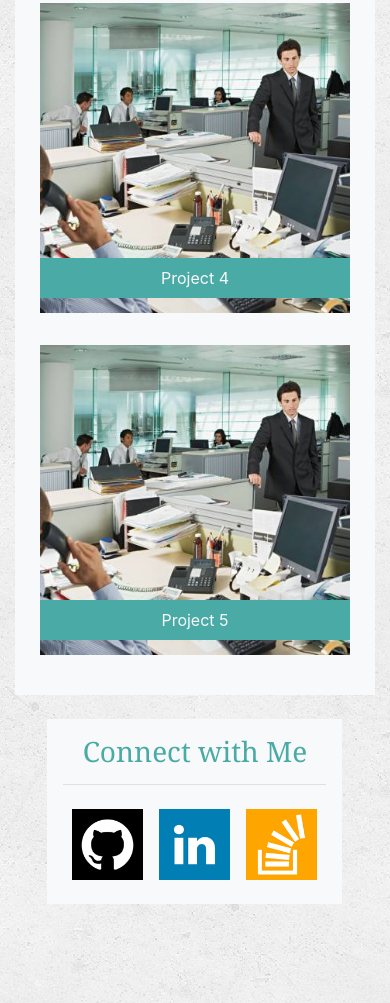
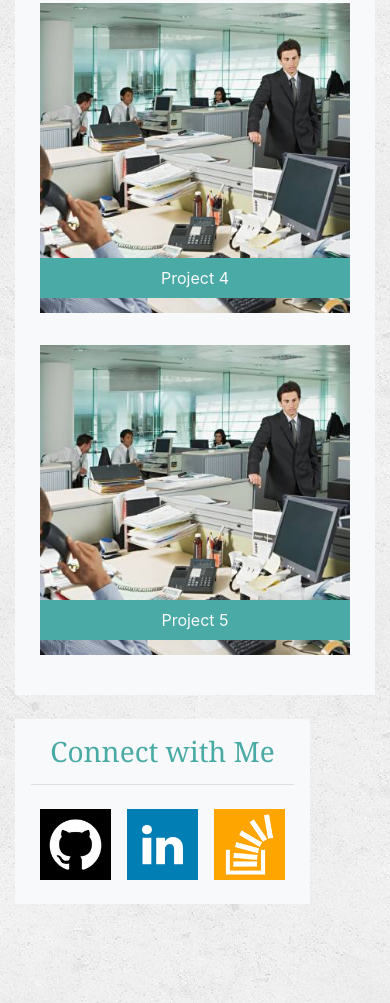
Before and after one commit to BenRGarcia/Bootstrap-Portfolio, a plain HTML site: page portfolio.html in a window 390 px wide. Shown: the part 1251-2254 px from the top of the page. Drawn offline with nearby package versions, Linux system fonts and the light colour scheme.

Commit message:
Remove superfluous div spacer

```diff
--- a/portfolio.html
+++ b/portfolio.html
@@ -105,9 +105,6 @@
         </article>
       </div> <!-- End 'Portfolio' Blurb -->
 
-      <!-- Create spacer on screen sizes md and below -->
-      <div class="col-1 col-sm-2 col-md-3 d-lg-none"></div>
-
       <!-- Social Links -->
       <div class="col-10 col-sm-8 col-md-6 col-lg-4">
         <aside class="mb-4 p-3 bg-light text-center">
```
Also changed, not shown: contact.html (+0 -3 lines), index.html (+0 -3 lines).
